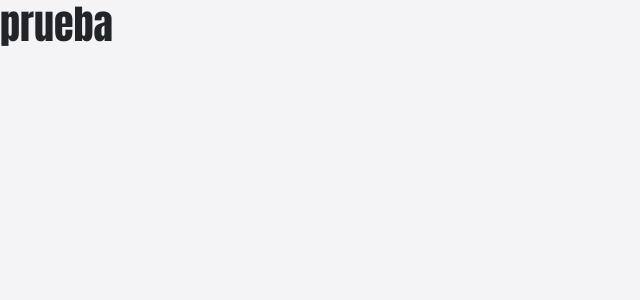
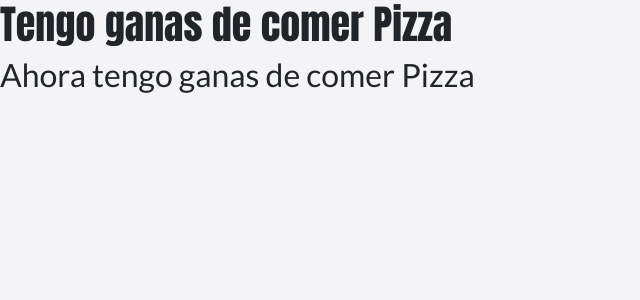
Before and after one commit to cytelsystem/reactClases, a React (Create React App) app: page / in a window 1280 px wide. Shown: the top 300 px of the page, without its empty margins (0-640 px from the left). Built offline with nearby package versions, Linux system fonts and the light colour scheme.

Commit message:
comer pizza

```diff
--- a/src/components/App.js
+++ b/src/components/App.js
@@ -1,11 +1,27 @@
 import React from 'react';
 
 class App extends React.Component {
+  constructor(props) {
+    super(props);
+    this.state = {imHungryFor: "Empanadas"};
+  }
+  componentDidMount() {
+    setTimeout(() => {
+      this.setState({imHungryFor: "Pizza"})
+    }, 1000)
+  }
+  componentDidUpdate() {
+    document.getElementById("myH2").innerHTML =
+    "Ahora tengo ganas de comer " + this.state.imHungryFor;
+    console.log("El componente se actualizó!");
+  }
   render() {
     return (
-      <h1>prueba</h1>
-    )
+      <div>
+      <h1>Tengo ganas de comer {this.state.imHungryFor}</h1>
+      <h2 id="myH2"></h2>
+      </div>
+    );
   }
 }
-
 export default App;
```
